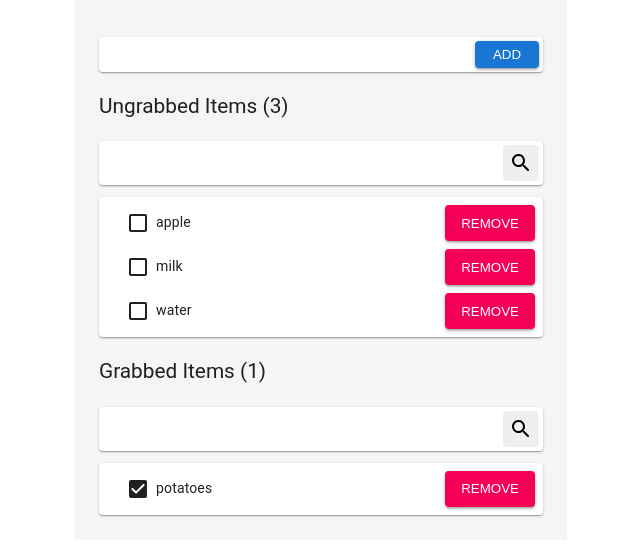
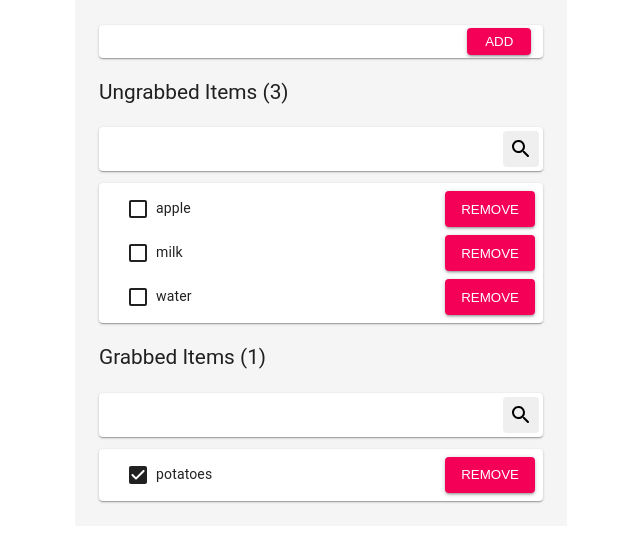
Before and after one commit to eldiyar7/grocery-list-app, a React (Create React App) app: page / in a window 1280 px wide. Shown: the top 556 px of the page, without its empty margins (319-959 px from the left). Built offline with nearby package versions, Linux system fonts and the light colour scheme.

Commit message:
style newItem

```diff
--- a/src/NewItem.js
+++ b/src/NewItem.js
@@ -1,7 +1,7 @@
 import React, {Component} from 'react'
 import Button from './common/Button'
 import Card from './common/Card'
-
+import Input from './common/Input'
 import './newItem.css'
 
 class NewItem extends Component {
@@ -9,7 +9,7 @@ class NewItem extends Component {
     value: '',
   }
 
-  handleChange = event => {
+  handleChange = (event) => {
     this.setState({
       value: event.target.value,
     })
@@ -28,15 +28,21 @@ class NewItem extends Component {
 
   render() {
     return (
-      <Card className="item-add">
-        <input
+      <Card>
+        <div className="new-item-container">
+          <div className="new-item-input">
+            <Input
               type="text"
               onChange={this.handleChange}
               value={this.state.value}
             />
-        <Button onClick={this.onAddItem} color="primary">
+          </div>
+          <div className="new-item-add">
+            <Button onClick={this.onAddItem} color="secondary">
               Add
             </Button>
+          </div>
+        </div>
       </Card>
     )
   }
--- a/src/common/Card.js
+++ b/src/common/Card.js
@@ -4,7 +4,7 @@ import './card.css'
 
 function Card({className, ...props}) {
   return (
-    <div className={`card ${className}`} {...props}>
+    <div className={`card-root ${className}`} {...props}>
       {props.children}
     </div>
   )
--- /dev/null
+++ b/src/common/Input.js
@@ -0,0 +1,9 @@
+import React from 'react'
+
+import './input.css'
+
+function Input(props) {
+  return <input {...props} className={'input-root'} />
+}
+
+export default Input
--- a/src/common/card.css
+++ b/src/common/card.css
@@ -1,4 +1,5 @@
-.card {
+.card-root {
+  overflow: hidden;
   border-radius: 4px;
   color: rgba(0, 0, 0, 0.87);
   transition: box-shadow 300ms cubic-bezier(0.4, 0, 0.2, 1) 0ms;
--- /dev/null
+++ b/src/common/input.css
@@ -0,0 +1,15 @@
+.input-root {
+  font: inherit;
+  color: currentColor;
+  width: 100%;
+  border: 0;
+  margin: 0;
+  display: block;
+  padding: 6px 0 7px;
+  min-width: 0;
+  background: none;
+  outline: none;
+  box-sizing: content-box;
+  color: rgba(0, 0, 0, 0.87);
+  cursor: text;
+}
--- a/src/newItem.css
+++ b/src/newItem.css
@@ -1,21 +1,12 @@
-.item-add {
-  margin: 12px 0;
+.new-item-container {
   display: flex;
-  padding: 4px;
+  flex-direction: row;
+  justify-content: space-around;
   align-items: center;
+  margin: 0;
+  padding: 0;
 }
 
-.item-add input {
-  font: inherit;
-  color: currentColor;
-  width: 100%;
-  border: 0;
-  height: 1.1875em;
-  margin: 0;
-  display: block;
-  padding: 4px 8px;
-  min-width: 0;
-  background: none;
-  box-sizing: content-box;
-  outline: none;
+.new-item-input {
+  flex-basis: 75%;
 }
```
Lines whose indentation alone changed are shown as unchanged.
